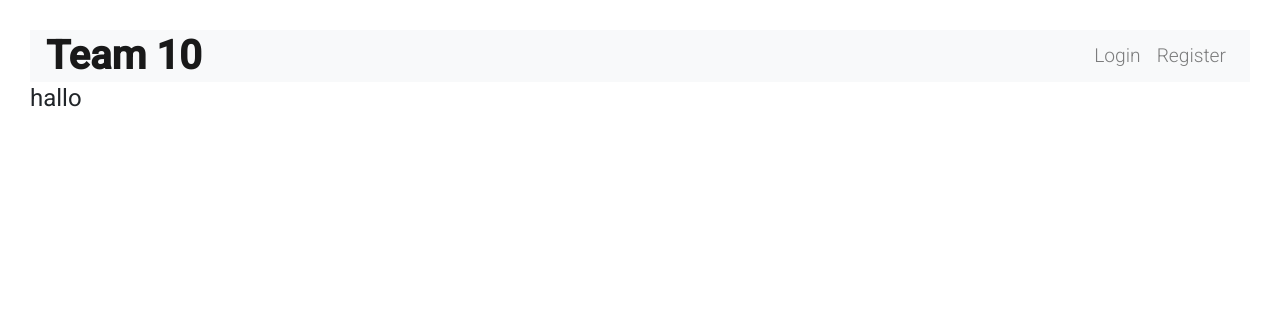
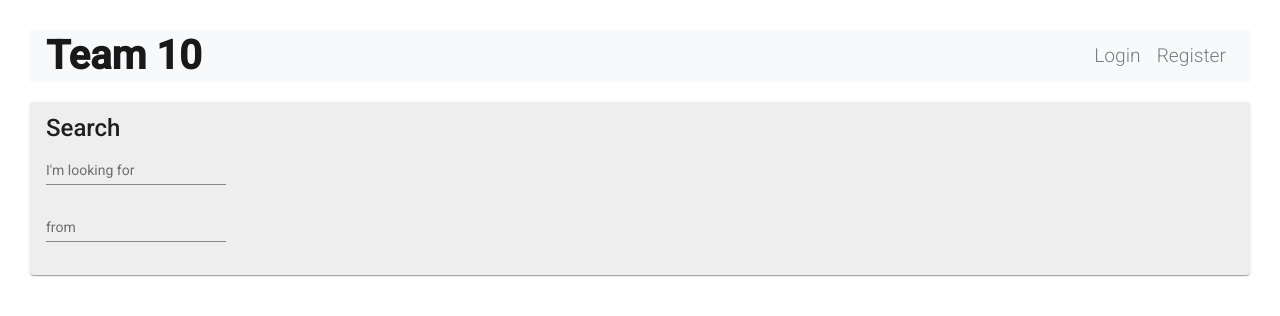
Before and after one commit to scg-unibe-ch/ese2020-team10, an Angular app in the folder ese2020-project-scaffolding-master/frontend/: page /search in a window 1280 px wide. Shown: the top 316 px of the page. Built offline with nearby package versions, Linux system fonts and the light colour scheme; no server answers.

Commit message:
added search bar and location to searchUI

```diff
--- a/ese2020-project-scaffolding-master/frontend/src/app/app.module.ts
+++ b/ese2020-project-scaffolding-master/frontend/src/app/app.module.ts
@@ -32,6 +32,7 @@ import { ProfileComponent } from './profile/profile.component';
 import { ProductItemComponent } from './product-item/product-item.component';
 import { CreateOfferComponent } from './create-offer/create-offer.component';
 import { ProductUpdateComponent } from './product-item/product-update/product-update.component';
+import { SearchUIComponent } from './search-UI/search-UI.component';
 
 @NgModule({
   declarations: [
@@ -47,6 +48,7 @@ import { ProductUpdateComponent } from './product-item/product-update/product-up
     ProductItemComponent,
     CreateOfferComponent,
     ProductUpdateComponent,
+    SearchUIComponent,
   ],
   imports: [
     BrowserModule,
--- a/ese2020-project-scaffolding-master/frontend/src/app/search-UI/search-UI.component.html
+++ b/ese2020-project-scaffolding-master/frontend/src/app/search-UI/search-UI.component.html
@@ -1 +1,10 @@
-<h1>hallo</h1>
+<mat-card>
+    <mat-card-title>Search</mat-card-title>
+    <mat-form-field>
+        <input matInput placeholder="I'm looking for">
+    </mat-form-field>
+    <div></div>
+    <mat-form-field>
+        <input matInput placeholder="from">
+    </mat-form-field>
+</mat-card>
--- a/ese2020-project-scaffolding-master/frontend/src/app/search-UI/search-UI.component.ts
+++ b/ese2020-project-scaffolding-master/frontend/src/app/search-UI/search-UI.component.ts
@@ -1,7 +1,7 @@
 import { Component, OnInit } from '@angular/core';
 import { HttpClient } from '@angular/common/http';
 import { environment } from '../../environments/environment';
-import {Router} from '@angular/router';
+import { Router } from '@angular/router';
 
 @Component({
     selector: 'search',
```
